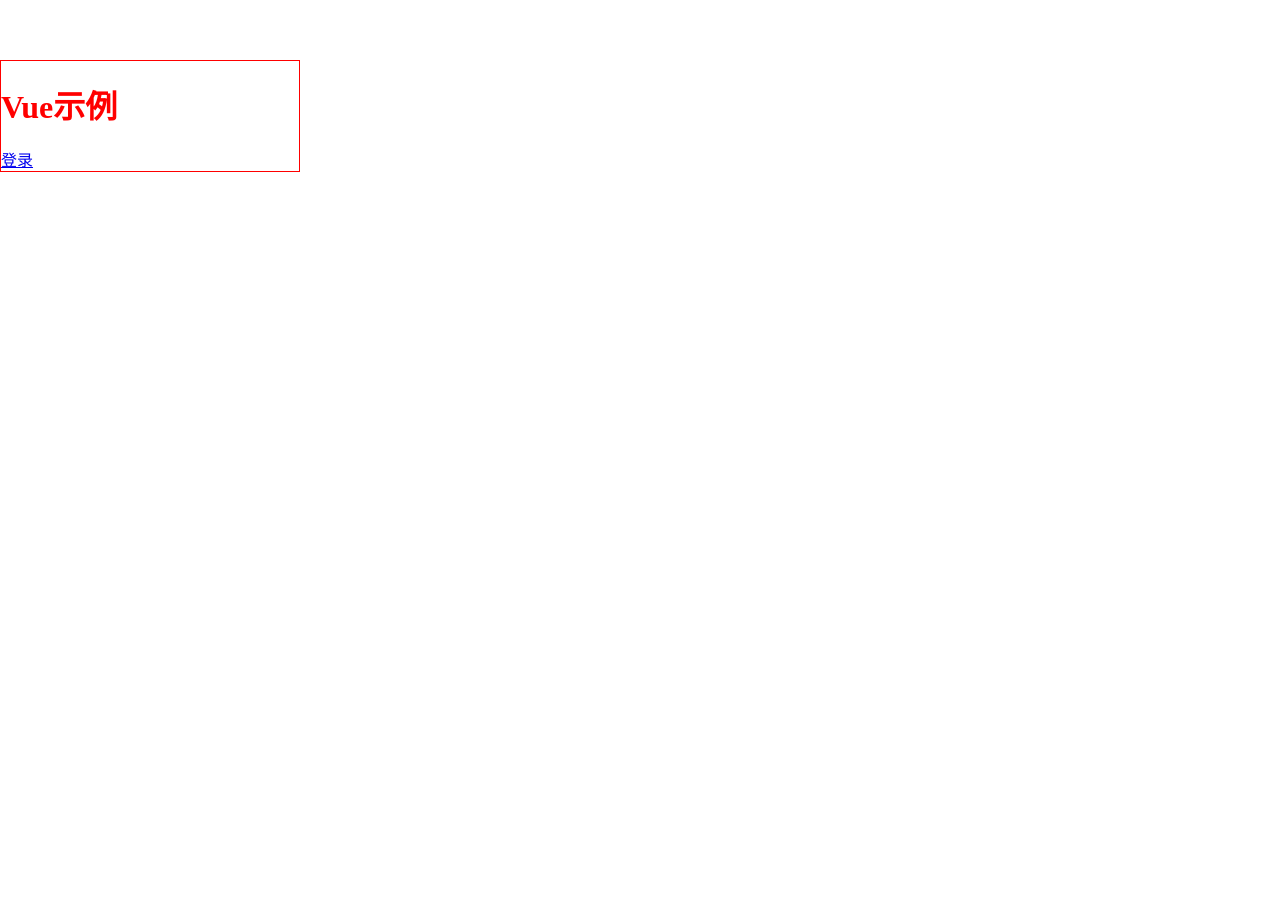
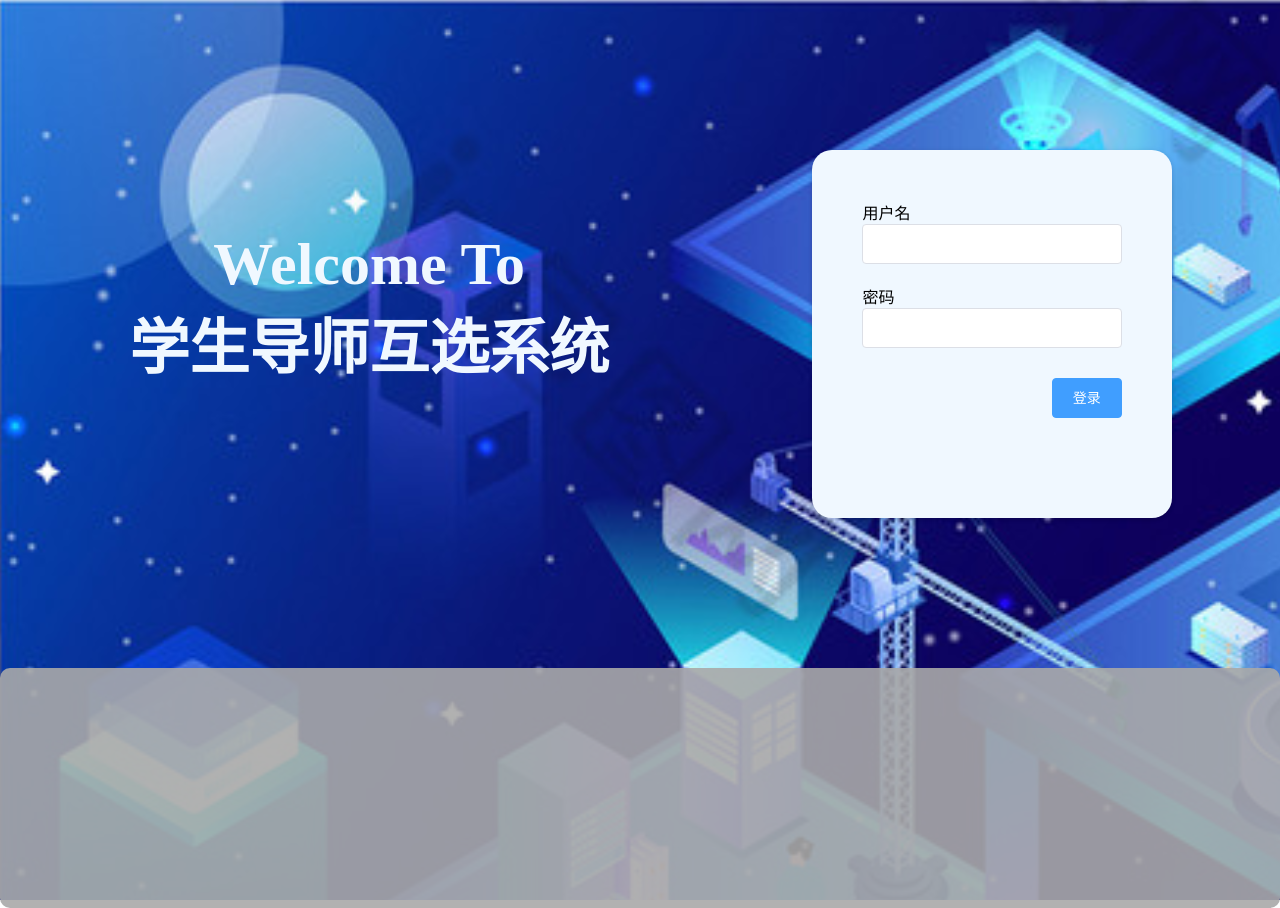
Before and after one commit to xttlalala/vue-tutorselectsystem, a Vue app: page /#/homepage in a window 1280 px wide. Before the commit the page ends 800 px from the top, so only its background shows below. Built offline with nearby package versions, Linux system fonts and the light colour scheme.

Commit message:
login-ui

```diff
--- a/package.json
+++ b/package.json
@@ -10,6 +10,8 @@
   "dependencies": {
     "axios": "^0.19.2",
     "core-js": "^3.6.4",
+    "element-ui": "^2.13.1",
+    "serve": "^11.3.0",
     "vue": "^2.6.11",
     "vue-router": "^3.1.6",
     "vuex": "^3.1.3"
@@ -22,6 +24,7 @@
     "@vue/cli-service": "~4.3.0",
     "@vue/eslint-config-prettier": "^6.0.0",
     "babel-eslint": "^10.1.0",
+    "babel-plugin-component": "^1.1.1",
     "eslint": "^6.7.2",
     "eslint-plugin-prettier": "^3.1.1",
     "eslint-plugin-vue": "^6.2.2",
--- a/src/App.vue
+++ b/src/App.vue
@@ -1,17 +1,23 @@
 <template>
   <div id="app">
-    <sidebar id="sidebar" />
-    <router-view id="router" v-bind:key="$route.path" />
+    <!-- <router-view id="router" v-bind:key="$route.path" /> -->
+    <index v-if="isLogin" />
+    <login v-else />
     <alertdialog />
   </div>
 </template>
 
 <script>
-import sidebar from "@/views/Sidebar";
+import { mapState } from "vuex";
 export default {
   components: {
-    sidebar,
-    alertdialog: () => import("@/components/AlertDialog.vue")
+    alertdialog: () => import("@/components/AlertDialog.vue"),
+    login: () => import("@/views/Login.vue"),
+    // welcome: () => import("@/views/Welcome.vue")
+    index: () => import("@/views/Index.vue")
+  },
+  computed: {
+    ...mapState(["isLogin"])
   }
 };
 </script>
@@ -21,16 +27,15 @@ export default {
   margin: 0;
   padding: 0;
   box-sizing: border-box;
-  margin-top: 20px;
 }
-#sidebar {
-  width: 300px;
-  display: inline-block;
-  border: 1px solid red;
-  vertical-align: top;
-}
+
 #router {
   display: inline-block;
   border: 1px solid red;
 }
+
+#app {
+  width: 100%;
+  height: 900px;
+}
 </style>
--- a/src/main.js
+++ b/src/main.js
@@ -2,8 +2,11 @@ import Vue from "vue";
 import App from "./App.vue";
 import router from "./router";
 import store from "./store";
+import ElementUI from "element-ui";
+import "element-ui/lib/theme-chalk/index.css";
 
 Vue.config.productionTip = false;
+Vue.use(ElementUI);
 
 new Vue({
   router,
--- a/src/router/index.js
+++ b/src/router/index.js
@@ -5,8 +5,8 @@ Vue.use(VueRouter);
 
 const routes = [
   {
-    path: "/its-login",
-    component: () => import("@/views/ItsLogin.vue")
+    path: "/homepage",
+    component: () => import("@/views/Homepage.vue")
   }
 ];
 
--- /dev/null
+++ b/src/views/Header.vue
@@ -0,0 +1,30 @@
+<template>
+  <div>
+    <div class="title">
+      <p v-if="tutor">欢迎您！{{ tutor.user.name }}老师</p>
+    </div>
+  </div>
+</template>
+
+<script>
+import { mapState } from "vuex";
+export default {
+  created() {
+    this.$store.dispatch("backendindex");
+  },
+  computed: {
+    ...mapState(["tutor"])
+  }
+};
+</script>
+
+<style scoped>
+.title {
+  background-color: #545c64;
+  color: white;
+  width: 100%;
+  height: auto;
+  padding: 20px;
+  text-align: right;
+}
+</style>
--- /dev/null
+++ b/src/views/Homepage.vue
@@ -0,0 +1,19 @@
+<template>
+  <div class="container">
+    <p v-if="tutor">
+      {{ tutor.user.name }}
+    </p>
+  </div>
+</template>
+
+<script>
+import { mapState } from "vuex";
+export default {
+  created() {
+    this.$store.dispatch("backendindex");
+  },
+  computed: {
+    ...mapState(["tutor"])
+  }
+};
+</script>
--- a/src/views/Index.vue
+++ b/src/views/Index.vue
@@ -1,23 +1,41 @@
 <template>
-  <div>
-    <h1>后端提供数据</h1>
-    <p>
-      基于sessionstorage中数据判断用户登陆状态，登录后加载此组件。
-      <br />
-    </p>
-    <p v-if="tutor">
-      {{ tutor.user.name }}
-    </p>
+  <div class="container">
+    <el-row>
+      <el-col :span="4">
+        <div class="grid-content bg-purple-dark">
+          <sidebar id="sidebar" />
+        </div>
+      </el-col>
+      <el-col :span="20">
+        <div class="grid-content bg-purple-dark">
+          <myheader />
+          <router-view id="router" v-bind:key="$route.path" />
+        </div>
+      </el-col>
+    </el-row>
+    <!-- <div id="content">
+
+    </div> -->
   </div>
 </template>
+
+<style scoped>
+.container {
+  background-color: aliceblue;
+  display: inline-block;
+  width: 100%;
+}
+</style>
+
+<style scoped></style>
+
 <script>
-import { mapState } from "vuex";
+import sidebar from "@/views/Sidebar";
+import myheader from "@/views/Header";
 export default {
-  created() {
-    this.$store.dispatch("backendindex");
-  },
-  computed: {
-    ...mapState(["tutor"])
+  components: {
+    sidebar,
+    myheader
   }
 };
 </script>
--- a/src/views/Login.vue
+++ b/src/views/Login.vue
@@ -1,23 +1,79 @@
 <template>
-  <div>
-    <h1>跨域发出登录请求</h1>
-    <p>
-      前端在入口取消mock引入，停止mock数据；
-      启动后端springboot-examples；后端添加cors跨域过滤器。
-      <br />
-      后端默认用户名/密码：1001，1001
-    </p>
+  <div class="container">
+    <el-row :gutter="20">
+      <el-col :span="14">
+        <div class="grid-content bg-purple title">
+          <h1>Welcome To</h1>
+          <h1>学生导师互选系统</h1>
+        </div>
+      </el-col>
+      <el-col :span="1">
+        <div class="grid-content bg-purple title"></div>
+      </el-col>
+      <el-col :span="7">
+        <div class="grid-content bg-purple-light login-input">
           <form ref="form">
             <label>用户名</label>
-      <input type="text" v-model="number" />
+            <el-input type="text" v-model="number"></el-input>
             <br />
             <label>密码</label>
-      <input type="password" v-model="password" />
+            <el-input type="password" v-model="password"></el-input>
             <br />
-      <button @click="login" type="button">登录</button>
+            <el-button @click="login" type="primary">登录</el-button>
           </form>
         </div>
+      </el-col>
+      <el-col :span="2">
+        <div class="grid-content bg-purple title"></div>
+      </el-col>
+    </el-row>
+    <el-row>
+      <el-col :span="24">
+        <div class="grid-content bg-purple add-div"></div>
+      </el-col>
+    </el-row>
+  </div>
 </template>
+
+<style scoped>
+.container {
+  height: 100%;
+  background-image: url("../image/login.png");
+}
+.el-col {
+  padding-top: 150px;
+}
+.title {
+  margin-top: 80px;
+  text-align: center;
+  font-size: 30px;
+}
+.login-input {
+  padding: 50px 50px 150px 50px;
+  background-color: aliceblue;
+  border-radius: 20px;
+  box-shadow: 0 2px 4px rgba(0, 0, 0, 0.12), 0 0 6px rgba(0, 0, 0, 0.04);
+  /* text-align: center; */
+}
+h1 {
+  color: aliceblue;
+}
+.el-input {
+  margin-bottom: 20px;
+}
+.el-button {
+  margin: 10px 0px;
+  float: right;
+}
+.add-div {
+  background-color: darkgrey;
+  /* background-color: gray; */
+  border-radius: 10px;
+  height: 240px;
+  opacity: 0.9;
+}
+</style>
+
 <script>
 import { LOGIN } from "@/store/types.js";
 export default {
--- a/src/views/Sidebar.vue
+++ b/src/views/Sidebar.vue
@@ -1,14 +1,60 @@
 <template>
-  <div>
-    <h1>Vue示例</h1>
-    <ul>
-      <li><router-link to="/its-login">登录</router-link></li>
-    </ul>
+  <div style="width:100%">
+    <!-- <ul>
+      <li><router-link to="/homepage">首页</router-link></li>
+    </ul> -->
+
+    <!-- <el-row class="tac">
+      <el-col :span="24"> -->
+    <h2>导航栏</h2>
+    <el-menu
+      default-active="1"
+      class="el-menu-vertical-demo"
+      @open="handleOpen"
+      @close="handleClose"
+      background-color="#545c64"
+      text-color="#fff"
+      active-text-color="#ffd04b"
+    >
+      <!-- default-active 当前激活菜单的 index -->
+      <el-menu-item index="1">
+        <i class="el-icon-menu"></i>
+        <span slot="title">我的信息</span>
+      </el-menu-item>
+      <el-menu-item index="2">
+        <i class="el-icon-menu"></i>
+        <span slot="title">学生管理</span>
+      </el-menu-item>
+      <el-menu-item index="3">
+        <i class="el-icon-document"></i>
+        <span slot="title">课程管理</span>
+      </el-menu-item>
+    </el-menu>
+    <!-- </el-col>
+    </el-row> -->
   </div>
 </template>
 
 <style scoped>
-h1 {
-  color: red;
+h2 {
+  color: cadetblue;
+  background-color: #545c64;
+  padding: 25px;
+}
+.el-menu {
+  height: 800px;
 }
 </style>
+
+<script>
+export default {
+  methods: {
+    handleOpen(key, keyPath) {
+      console.log(key, keyPath);
+    },
+    handleClose(key, keyPath) {
+      console.log(key, keyPath);
+    }
+  }
+};
+</script>
```
Also changed, not shown: src/image/login.png (added), 1 other file (tests, documents, lock files or other folders). Lines whose indentation alone changed are shown as unchanged.
